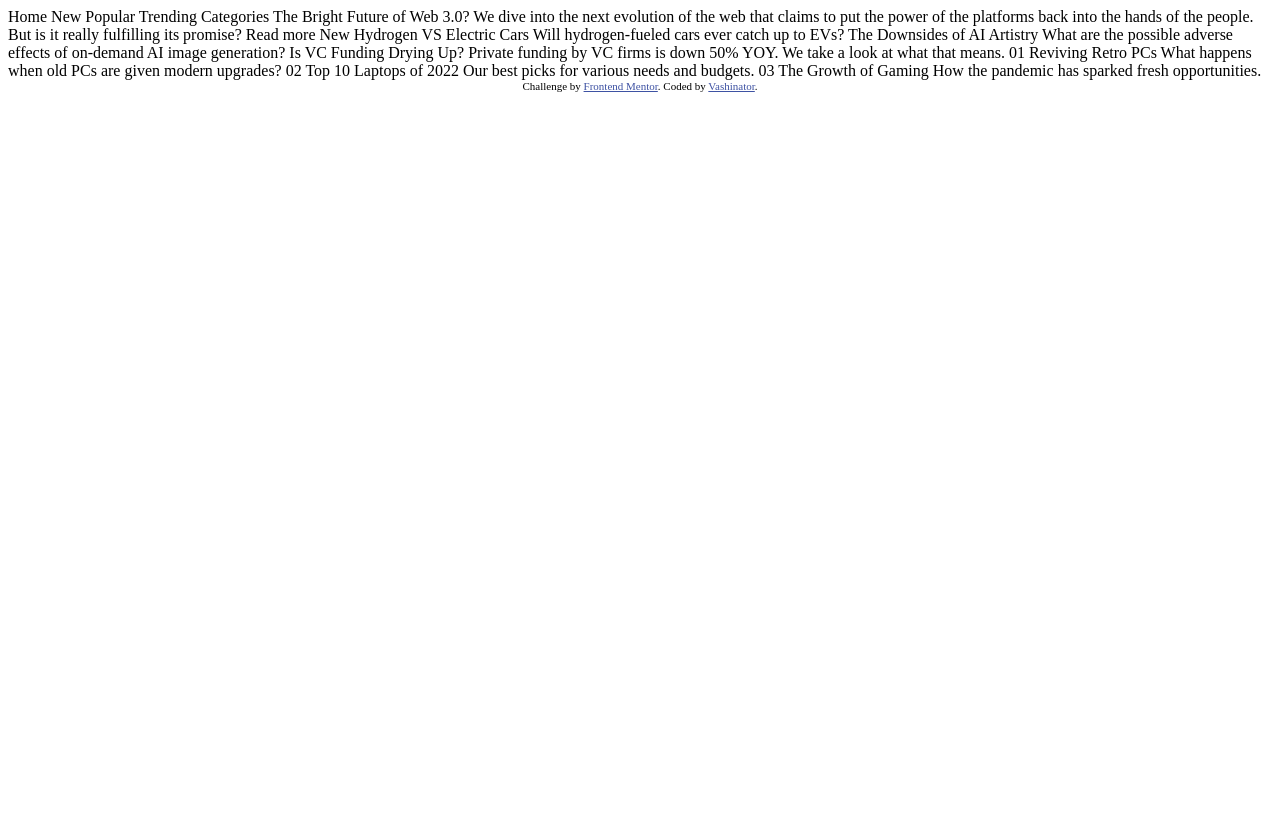
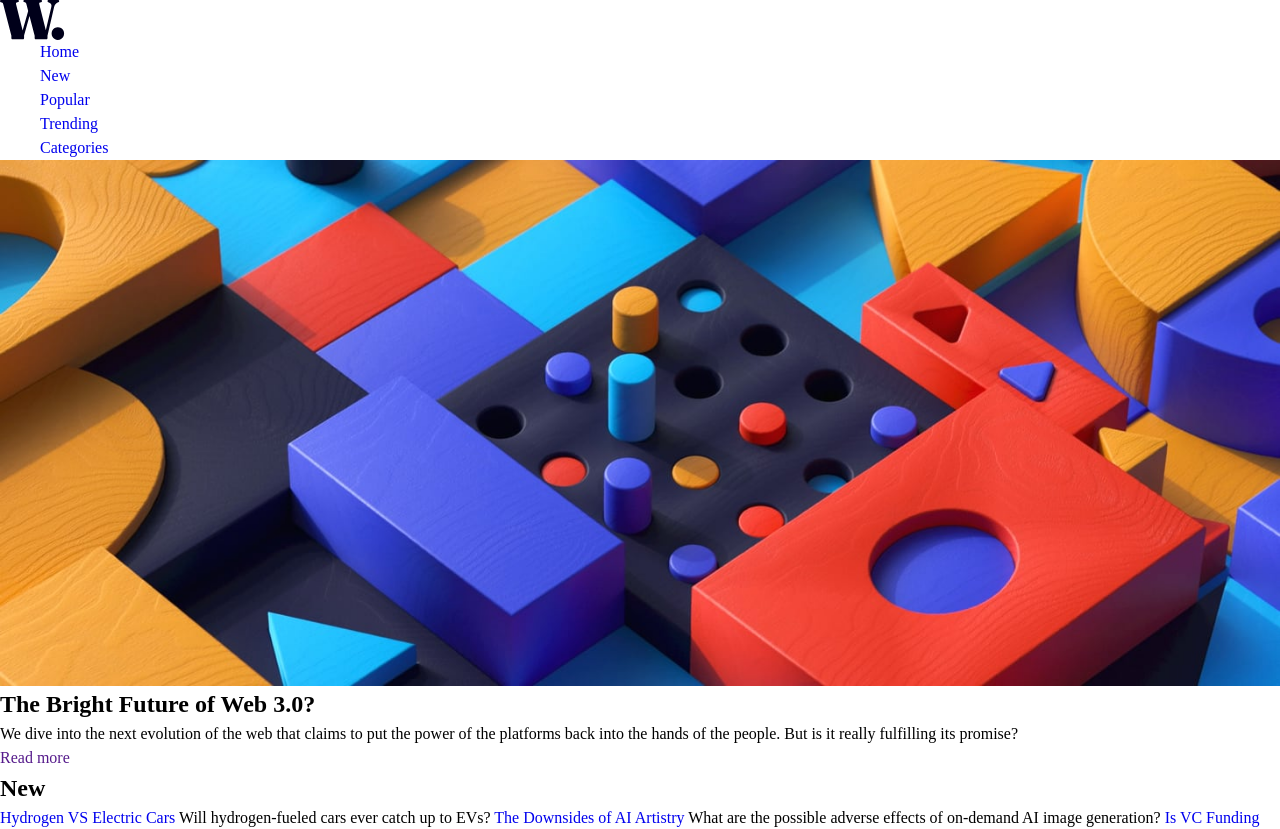
Before and after one commit to Vashinator/news-homepage-main, a plain HTML site: page index.html in a window 1280 px wide. Shown: the top 829 px of the page. Before the commit the page ends 800 px from the top, so only its background shows below. Drawn offline with Linux system fonts and the light colour scheme.

Commit message:
Added more semantic HTML. Added CSS Reset and style

```diff
--- a/index.html
+++ b/index.html
@@ -7,7 +7,7 @@
   <!-- displays site properly based on user's device -->
 
   <link rel="icon" type="image/png" sizes="32x32" href="./assets/images/favicon-32x32.png">
-
+  <link rel="stylesheet" href="style.css">
   <title>Frontend Mentor | News homepage</title>
 
   <!-- Feel free to remove these styles or customise in your own stylesheet 👍 -->
@@ -24,48 +24,72 @@
 </head>
 
 <body>
+  <header>
+    <img src="/assets/images/logo.svg" alt="News Site Logo" class="logo">
+    <nav>
+      <ul>
+        <li><a href="#" class="nav-link">Home</a></li>
+        <li><a href="#" class="nav-link">New</a></li>
+        <li><a href="#" class="nav-link">Popular</a></li>
+        <li><a href="#" class="nav-link">Trending</a></li>
+        <li><a href="#" class="nav-link">Categories</a></li>
+      </ul>
+    </nav>
+  </header>
+  <main class="grid">
+    <img class="img-mobile" src="/assets/images/image-web-3-mobile.jpg" alt="">
+    <img class="img-desktop" src="/assets/images/image-web-3-desktop.jpg" alt="">
+    <section>
+      <h1>The Bright Future of Web 3.0?</h1>
 
-  Home
-  New
-  Popular
-  Trending
-  Categories
-
-  The Bright Future of Web 3.0?
-
-  We dive into the next evolution of the web that claims to put the power of the platforms back into the hands of the
+      <p>
+        We dive into the next evolution of the web that claims to put the power of the platforms back into the hands of
+        the
         people.
         But is it really fulfilling its promise?
+      </p>
 
-  Read more
+      <a href="" class="btn">Read more</a>
+    </section>
+    <section>
+      <h2>New</h2>
 
-  New
-
-  Hydrogen VS Electric Cars
+      <a href="#" class="article-title">Hydrogen VS Electric Cars</a>
       Will hydrogen-fueled cars ever catch up to EVs?
 
-  The Downsides of AI Artistry
+      <a href="#" class="article-title">The Downsides of AI Artistry</a>
       What are the possible adverse effects of on-demand AI image generation?
 
-  Is VC Funding Drying Up?
+      <a href="#" class="article-title">Is VC Funding Drying Up?</a>
       Private funding by VC firms is down 50% YOY. We take a look at what that means.
+    </section>
+    <section>
+      <div class="article">
+        <img src="/assets/images/image-retro-pcs.jpg" alt="">
+        01
+        <h2><a href="">Reviving Retro PCs</a></h2>
+        <p>What happens when old PCs are given modern upgrades?</p>
+      </div>
 
-  01
-  Reviving Retro PCs
-  What happens when old PCs are given modern upgrades?
+      <div class="article">
+        <img src="/assets/images/image-top-laptops.jpgze" alt="">
+        02
+        <h2><a href="">Top 10 Laptops of 2022</a></h2>
+        <p>Our best picks for various needs and budgets.</p>
+      </div>
 
-  02
-  Top 10 Laptops of 2022
-  Our best picks for various needs and budgets.
-
+      <div class="article">
+        <img src="/assets/images/image-gaming-growth.jpg" alt="">
         03
-  The Growth of Gaming
-  How the pandemic has sparked fresh opportunities.
-
+        <h2><a href="">The Growth of Gaming</a></h2>
+        <p>How the pandemic has sparked fresh opportunities.</p>
+      </div>
+    </section>
     <div class="attribution">
       Challenge by <a href="https://www.frontendmentor.io?ref=challenge" target="_blank">Frontend Mentor</a>.
       Coded by <a href="https://github.com/vashinator">Vashinator</a>.
     </div>
+  </main>
 </body>
 
 </html>
--- /dev/null
+++ b/style.css
@@ -0,0 +1,124 @@
+@import url('https://fonts.googleapis.com/css2?family=Inter:wght@400;700;800&family=Outfit:wght@400;700&display=swap');
+
+:root {
+  --clr-prime-orange: hsl(35, 77%, 62%);
+  --clr-prime-red: hsl(5, 85%, 63%);
+  --clr-off-white: hsl(36, 100%, 99%);
+  --clr-gray-blue: hsl(233, 8%, 79%);
+  --clr-dark-gray-blue: hsl(236, 13%, 42%);
+  --clr-dark-blue: hsl(240, 100%, 5%);
+}
+
+/*
+  1. Use a more-intuitive box-sizing model.
+*/
+*,
+*::before,
+*::after {
+  box-sizing: border-box;
+}
+
+/*
+    2. Remove default margin
+  */
+* {
+  margin: 0;
+}
+
+/*
+    3. Allow percentage-based heights in the application
+  */
+html,
+body {
+  height: 100%;
+}
+
+/*
+    Typographic tweaks!
+    4. Add accessible line-height
+    5. Improve text rendering
+  */
+body {
+  line-height: 1.5;
+  -webkit-font-smoothing: antialiased;
+}
+
+/*
+    6. Improve media defaults
+  */
+img,
+picture,
+video,
+canvas,
+svg {
+  display: block;
+  max-width: 100%;
+}
+
+/*
+    7. Remove built-in form typography styles
+  */
+input,
+button,
+textarea,
+select {
+  font: inherit;
+}
+
+/*
+    8. Avoid text overflows
+  */
+p,
+h1,
+h2,
+h3,
+h4,
+h5,
+h6 {
+  overflow-wrap: break-word;
+}
+
+/*
+    9. Create a root stacking context
+  */
+#root,
+#__next {
+  isolation: isolate;
+}
+
+body a {
+  text-decoration: none;
+  color: var();
+}
+
+nav {
+  display: flex;
+  justify-content: space-between;
+}
+
+nav ul {
+  list-style-type: none;
+}
+
+main.grid {
+  display: grid;
+
+}
+
+main img.img-desktop {
+  display: none;
+}
+
+
+
+
+
+@media only screen and (min-width: 768px) {
+  main img.img-desktop {
+    display: block;
+  }
+
+  main img.img-mobile {
+    display: none;
+  }
+}
```
Lines whose indentation alone changed are shown as unchanged.
